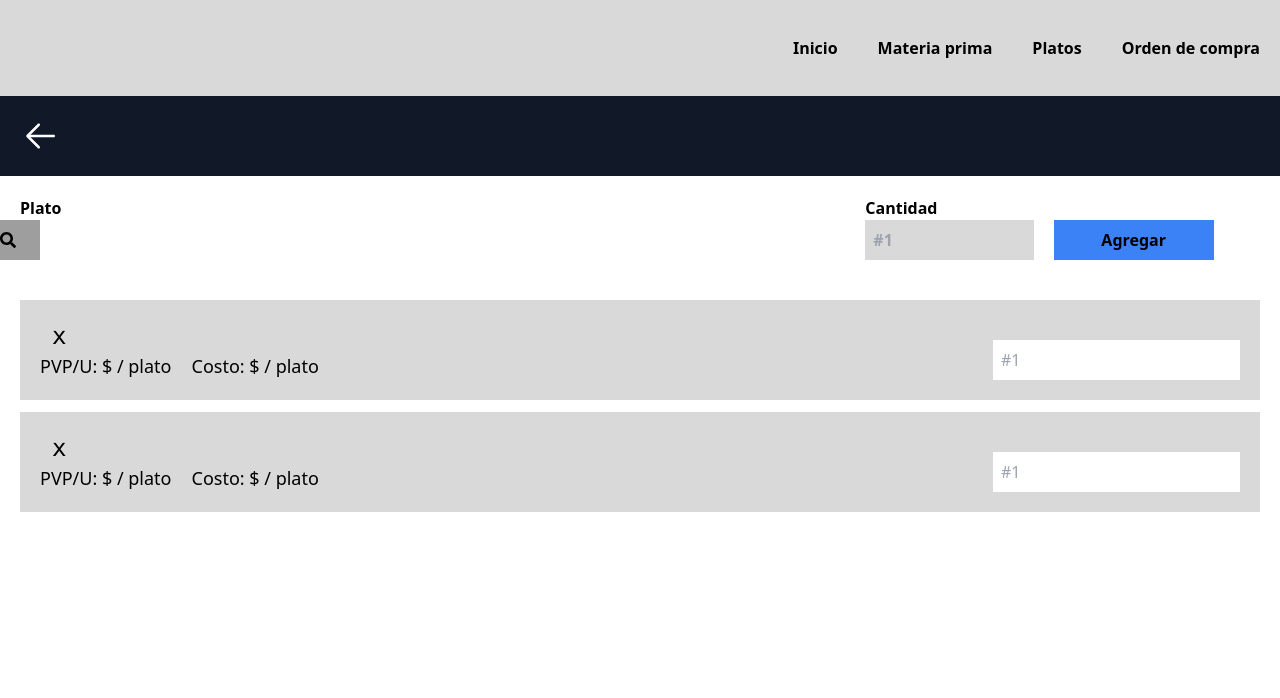
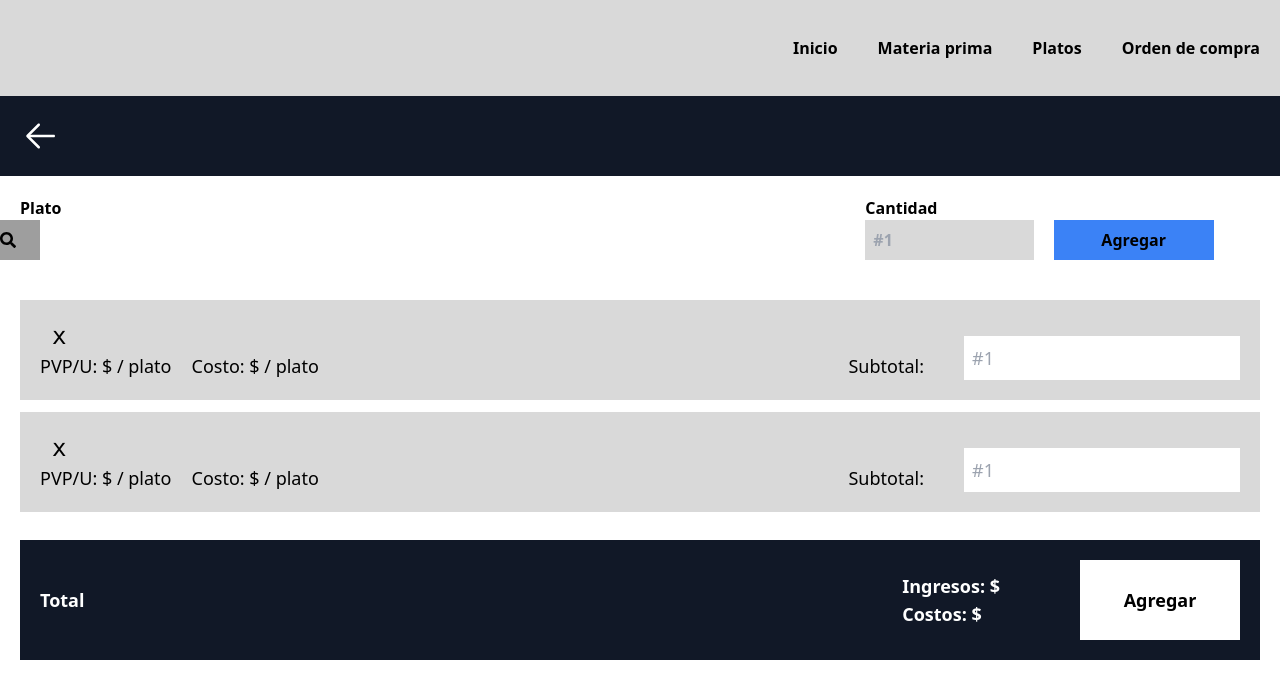
Before and after one commit to ACR1209/restaurant-managment, a Next.js app: page /orders/createOrder in a window 1280 px wide. Shown: the top 698 px of the page. Built offline with nearby package versions, Linux system fonts and the light colour scheme; grey boxes are pictures that could not be loaded.

Commit message:
OrderItemTotal

```diff
--- a/src/components/OrderItemCreation/OrderItemCreation.tsx
+++ b/src/components/OrderItemCreation/OrderItemCreation.tsx
@@ -26,8 +26,12 @@ function OrderItem({
             </div>
           </div>
         </div>
-        <div className="flex items-end w-30">
-        <div >
+
+        <div className="flex items-end w-30 space-x-10 text-lg">
+          <div>
+            <p>Subtotal: </p>
+          </div>
+          <div>
             <input
               type="number"
               //value={}
@@ -36,7 +40,6 @@ function OrderItem({
               className="bg-gray-white p-2 w-full "
             />
           </div>
-
         </div>
       </div>
     </div>
--- /dev/null
+++ b/src/components/OrderItemTotal/OrderItemTotal.jsx
@@ -0,0 +1,22 @@
+import React from "react";
+
+function OrderItemTotal() {
+  return (
+    <div className="text-lg font-bold">
+      <div className="w-full p-5 text-white space-x-5">
+        <div className="p-5 bg-gray-900 flex justify-between items-center">
+          <p className="">Total</p>
+          <div className="space-x-20 items-center flex ">
+            <div className=" items-end">
+              <p>Ingresos: $</p>
+              <p>Costos: $</p>
+            </div>
+            <button className="bg-white text-black w-40 h-20">Agregar</button>
+          </div>
+        </div>
+      </div>
+    </div>
+  );
+}
+
+export default OrderItemTotal;
--- a/src/pages/orders/createOrder.tsx
+++ b/src/pages/orders/createOrder.tsx
@@ -3,7 +3,7 @@ import Navbar from '@/components/Navbar/Navbar'
 import BreadCrumb from '@/components/BreadCrumb/BreadCrumb'
 import DishInput from '@/components/DishInput/DishInput'
 import ContainerOrderItem from '@/components/ContainerOrderItem/ContainerOrderItem'
-
+import OrderItemTotal from '@/components/OrderItemTotal/OrderItemTotal'
 function createOrder() {
   return (
     <div>
@@ -11,6 +11,7 @@ function createOrder() {
     <BreadCrumb/>
     <DishInput/>
     <ContainerOrderItem/>
+    <OrderItemTotal/>
     </div>
 
   )
```
Also changed, not shown: src/components/DishInput/DishInput.jsx (line endings or trailing spaces). Lines whose indentation alone changed are shown as unchanged.
